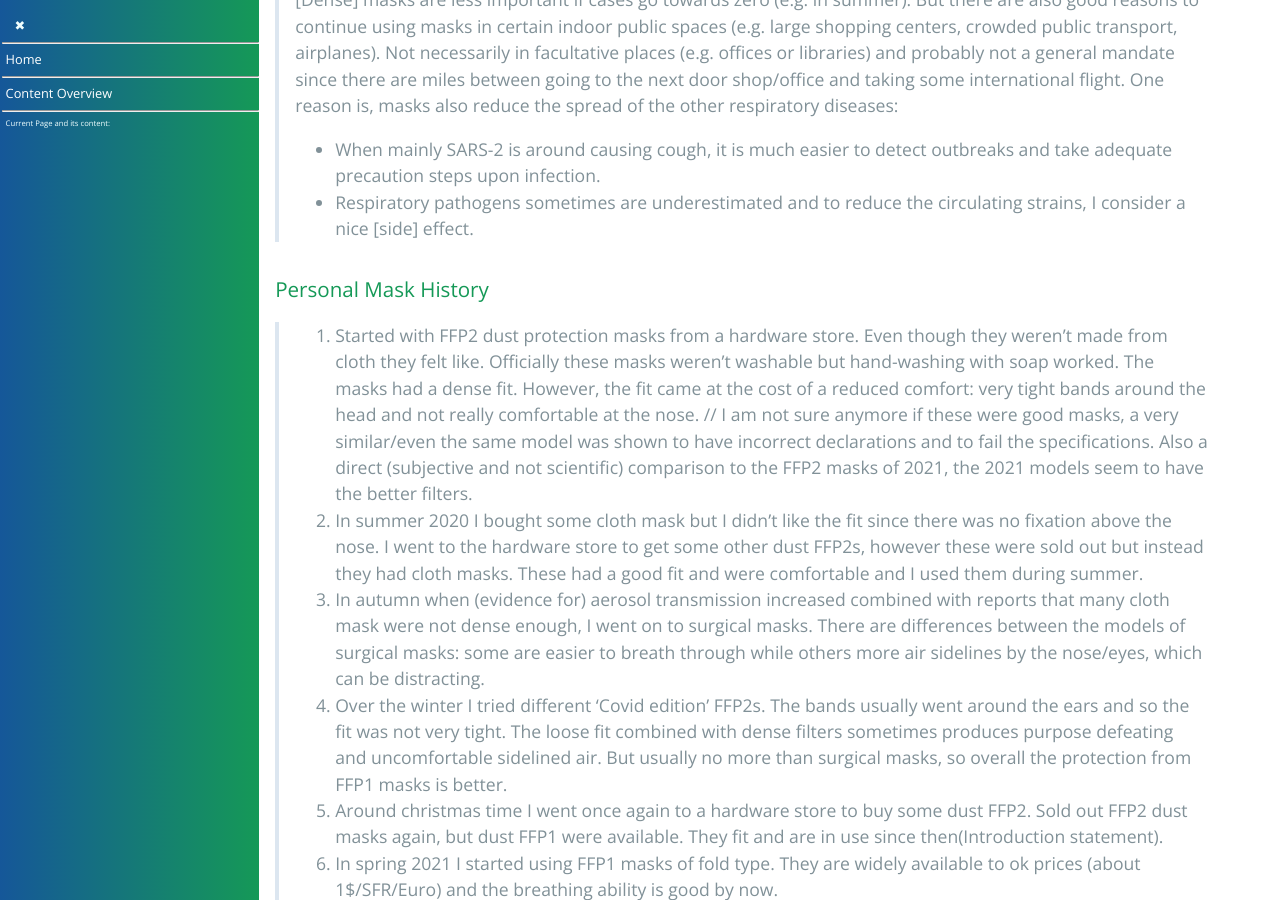
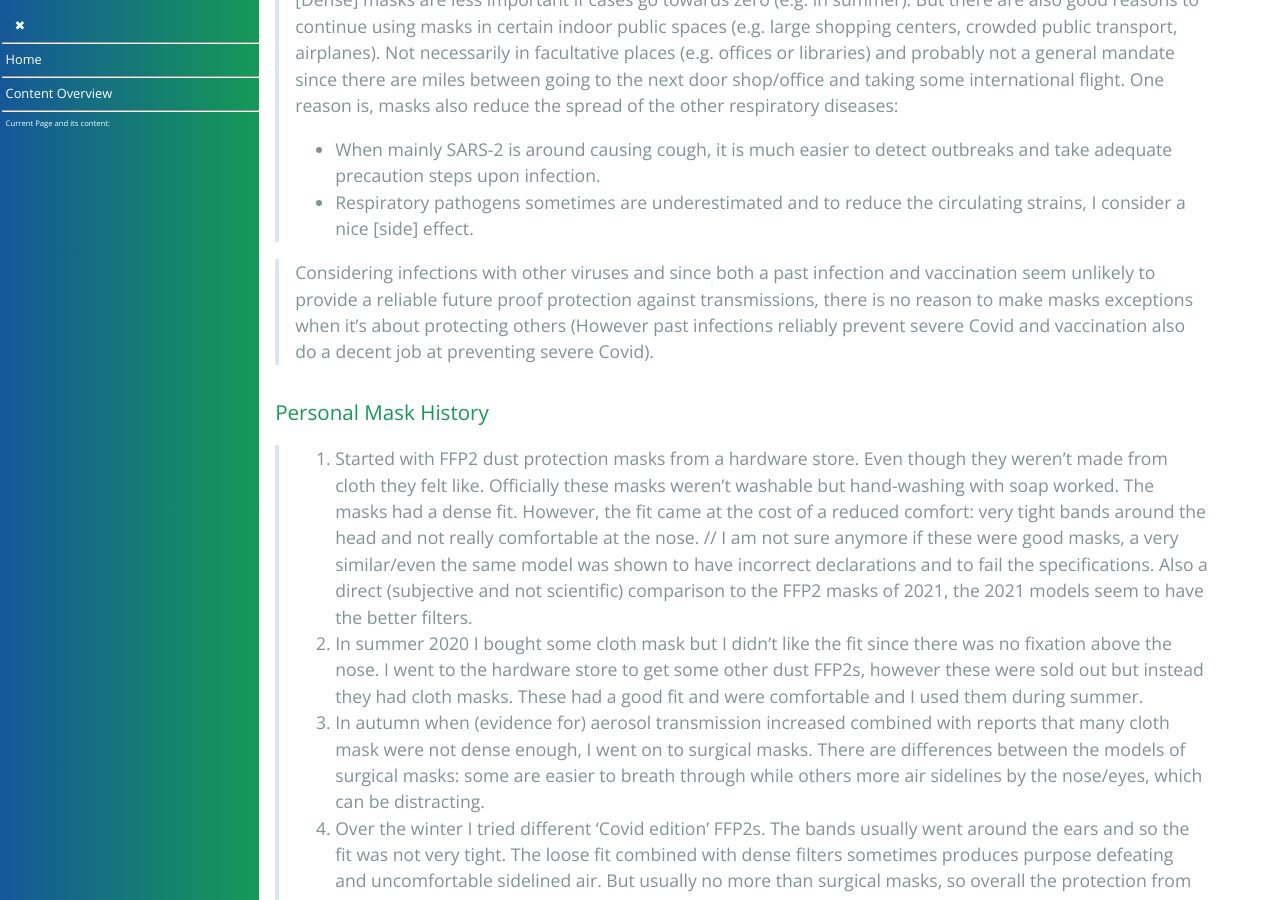
Before and after one commit to forestgrape/coronavirus, a Jekyll site: the page built from 6_prevention_and_treatment/masks.md, in a window 1280 px wide and 900 px high, scrolled down 5804 px. Built offline with Jekyll 4.4.1, drawn with Linux system fonts in a browser that asks for light colours; our own code applies the rules of GitHub Pages for plain Markdown files; some of the changed lines change nothing that is shown.

Commit message:
uncommented remark about uniform mask rules

```diff
--- a/6_prevention_and_treatment/masks.md
+++ b/6_prevention_and_treatment/masks.md
@@ -145,10 +145,9 @@
 > * When mainly SARS-2 is around causing cough, it is much easier to detect outbreaks and take adequate precaution steps upon infection.
 > * Respiratory pathogens sometimes are underestimated and to reduce the circulating strains, I consider a nice [side] effect.
 
-<!--
-vaccines are a sensible topic. I want to do/finish some thorough up-to-date checking. Timing to early.
-> Considering infections with other viruses and since both a past infection and vaccination seem unlikely to provide a reliable and future proof protection against transmissions, therefore there is no reason to make exceptions if it's about protecting others (However past infections reliably prevent severe Covid and vaccination also do a decent job at preventing severe Covid).
--->
+
+> Considering infections with other viruses and since both a past infection and vaccination seem unlikely to provide a reliable future proof protection against transmissions, there is no reason to make masks exceptions when it's about protecting others (However past infections reliably prevent severe Covid and vaccination also do a decent job at preventing severe Covid).
+
 
 ### Personal Mask History
 > 1. Started with FFP2 dust protection masks from a hardware store. Even though they weren't made from cloth they felt like. Officially these masks weren't washable but hand-washing with soap worked. The masks had a dense fit. However, the fit came at the cost of a reduced comfort: very tight bands around the head and not really comfortable at the nose. // I am not sure anymore if these were good masks, a very similar/even the same model was shown to have incorrect declarations and to fail the specifications. Also a direct  (subjective and not scientific) comparison to the FFP2 masks of 2021, the 2021 models seem to have the better filters.
```
